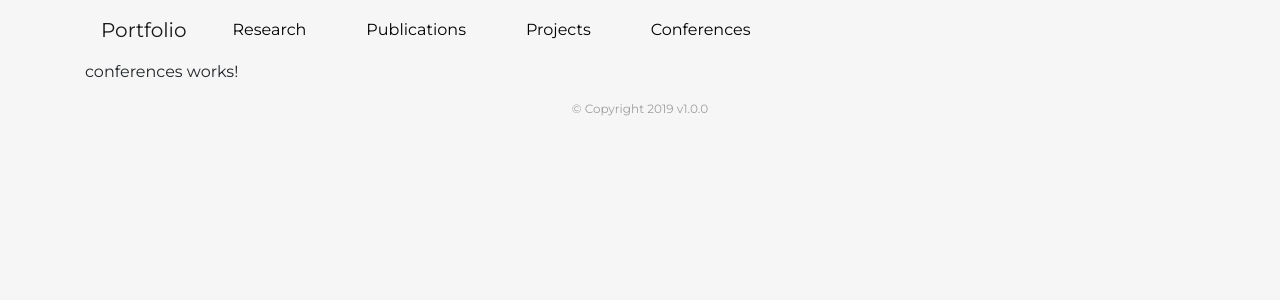
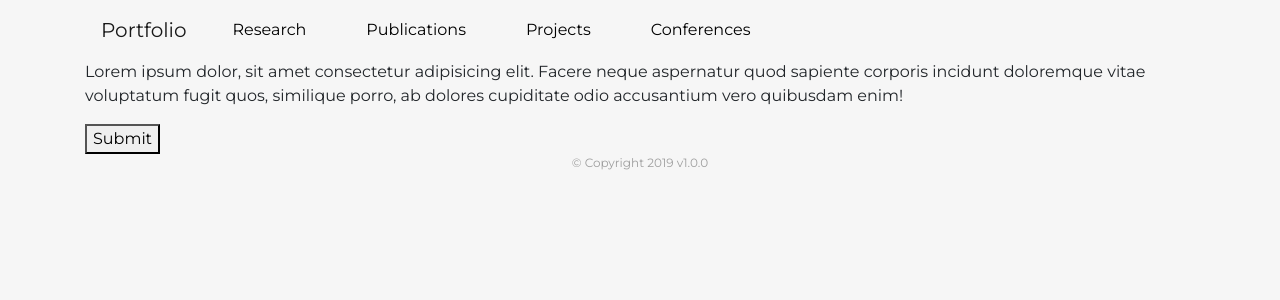
Before and after one commit to akshay3001/portfolio, an Angular app: page /conferences in a window 1280 px wide. Shown: the top 300 px of the page. Built offline with nearby package versions, Linux system fonts and the light colour scheme; no server answers.

Commit message:
Conferences html updated

```diff
--- a/src/app/conferences/conferences.component.html
+++ b/src/app/conferences/conferences.component.html
@@ -1 +1,5 @@
-<p>conferences works!</p>
+<p>
+    Lorem ipsum dolor, sit amet consectetur adipisicing elit. Facere neque aspernatur quod sapiente corporis incidunt doloremque vitae voluptatum fugit quos, similique porro, ab dolores cupiditate odio accusantium vero quibusdam enim!
+</p>
+
+<button>Submit</button>
```
